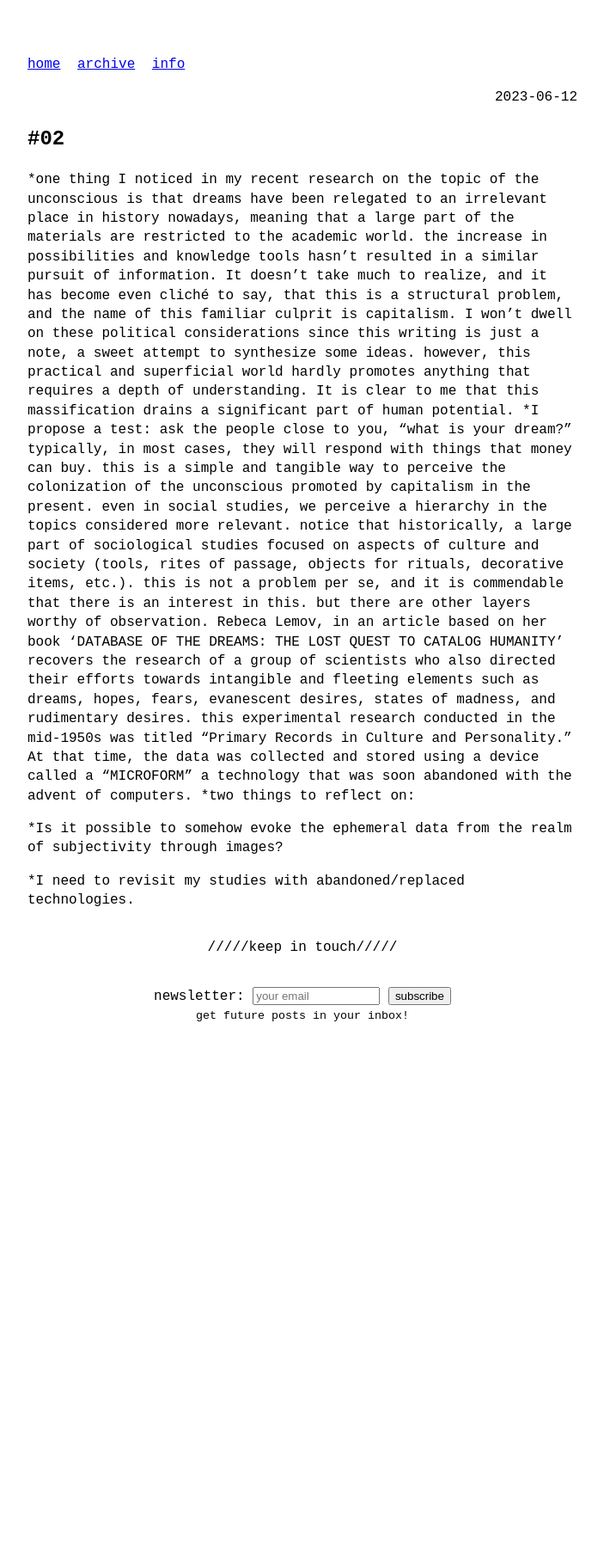
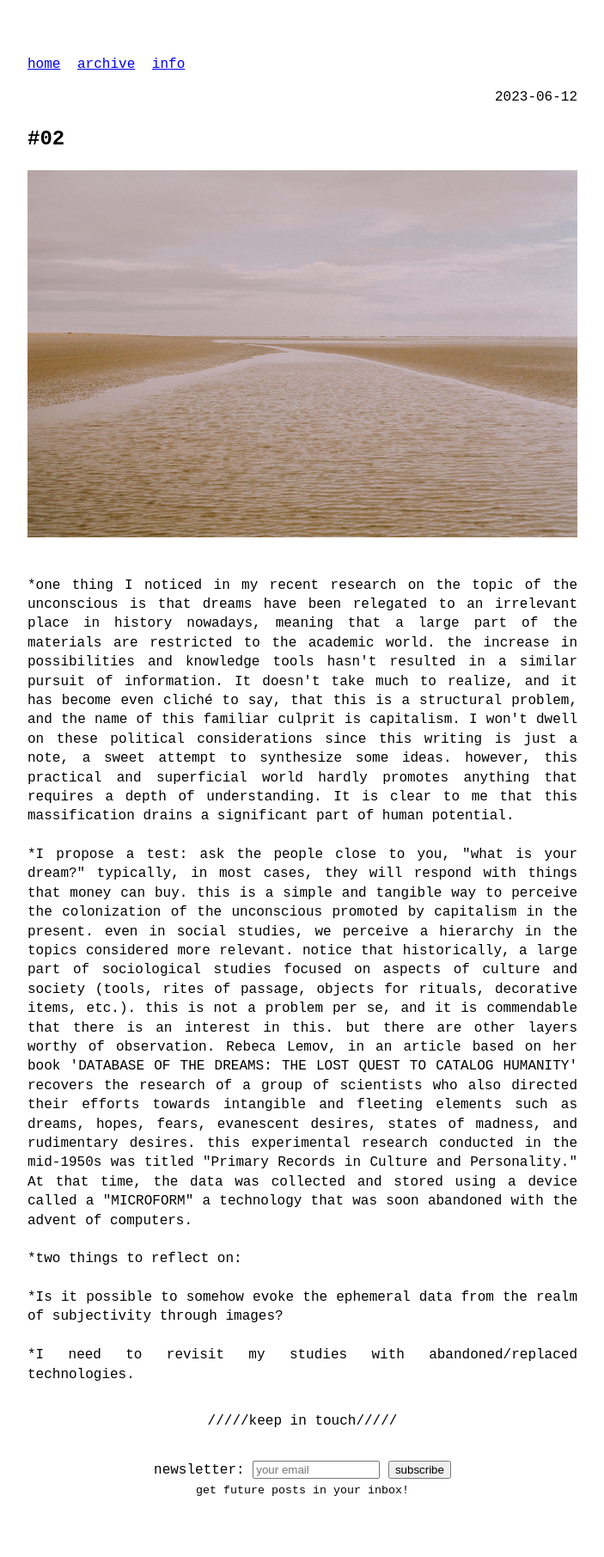
Before and after one commit to odaniloluna/odaniloluna.github.io, a Jekyll site: the page built from _posts/2023-06-12-#02.md, in a window 1280 px wide. Shown: the whole page at 86% size, without its empty margins (288-991 px from the left). Built offline with Jekyll 4.4.1, drawn with Linux system fonts in a browser that asks for light colours; our own code applies the rules of GitHub Pages for plain Markdown files; before the commit the page ends 1260 px from its top, so only the background shows below that.

Commit message:
Update 2023-06-12-#02.md

```diff
--- a/_posts/2023-06-12-#02.md
+++ b/_posts/2023-06-12-#02.md
@@ -1,9 +1,23 @@
+---
+layout: post
+title: #02
+slug: #02
+---
 
-
+<p class="description" style="text-align: justify;">
+<img src="/assets/danilo-luna-earlyworks-02.jpg" />
+<br>
+<br>
 *one thing I noticed in my recent research on the topic of the unconscious is that dreams have been relegated to an irrelevant place in history nowadays, meaning that a large part of the materials are restricted to the academic world. the increase in possibilities and knowledge tools hasn't resulted in a similar pursuit of information. It doesn't take much to realize, and it has become even cliché to say, that this is a structural problem, and the name of this familiar culprit is capitalism. I won't dwell on these political considerations since this writing is just a note, a sweet attempt to synthesize some ideas. however, this practical and superficial world hardly promotes anything that requires a depth of understanding. It is clear to me that this massification drains a significant part of human potential.
+ <br>
+ <br>
 *I propose a test: ask the people close to you, "what is your dream?" typically, in most cases, they will respond with things that money can buy. this is a simple and tangible way to perceive the colonization of the unconscious promoted by capitalism in the present. even in social studies, we perceive a hierarchy in the topics considered more relevant. notice that historically, a large part of sociological studies focused on aspects of culture and society (tools, rites of passage, objects for rituals, decorative items, etc.). this is not a problem per se, and it is commendable that there is an interest in this. but there are other layers worthy of observation. Rebeca Lemov, in an article based on her book 'DATABASE OF THE DREAMS: THE LOST QUEST TO CATALOG HUMANITY' recovers the research of a group of scientists who also directed their efforts towards intangible and fleeting elements such as dreams, hopes, fears, evanescent desires, states of madness, and rudimentary desires. this experimental research conducted in the mid-1950s was titled "Primary Records in Culture and Personality." At that time, the data was collected and stored using a device called a "MICROFORM" a technology that was soon abandoned with the advent of computers.
+ <br>
+ <br>
 *two things to reflect on:
-
+<br>
+<br>
 *Is it possible to somehow evoke the ephemeral data from the realm of subjectivity through images?
-
+<br>
+<br>
 *I need to revisit my studies with abandoned/replaced technologies.
```
